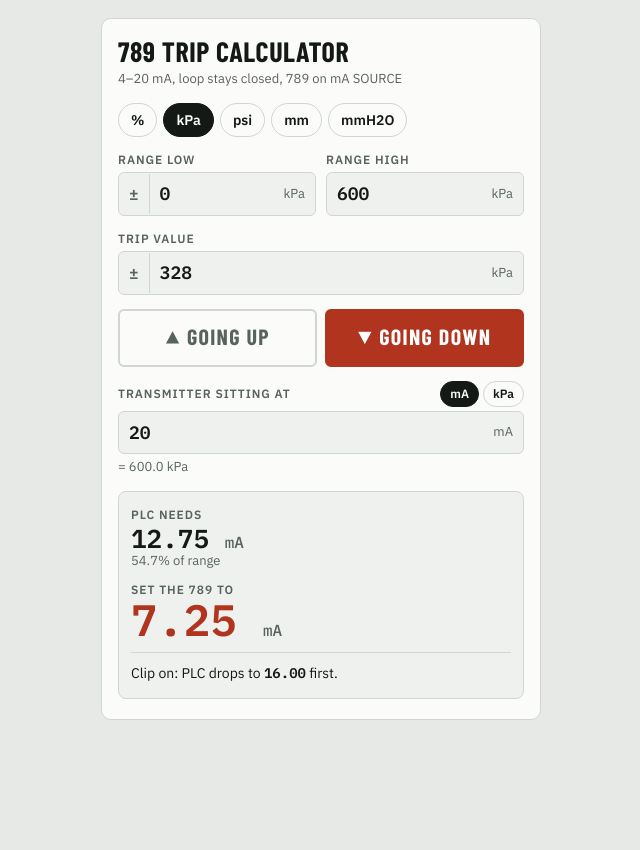
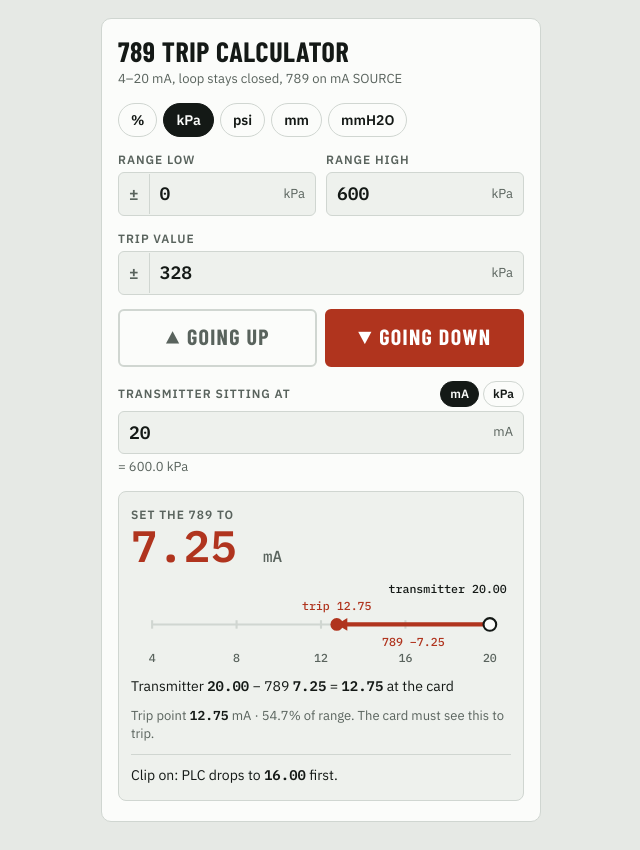
Before and after one commit to niknemirovski/789-calc, a plain HTML site: page index.html in a window 1280 px wide. Shown: the whole page, without its empty margins (319-959 px from the left). Before the commit the page ends 800 px from the top, so only its background shows below. Drawn offline with Linux system fonts and the light colour scheme.

Commit message:
Show the 4-20 line with transmitter, trip and the 789 arrow; rename PLC needs to Trip point
Co-Authored-By: Claude Fable 5.1 <noreply@anthropic.com>
Claude-Session: https://claude.ai/code/session_01NuJCYMxvz3uhbigRYpZgyq

```diff
--- a/index.html
+++ b/index.html
@@ -122,6 +122,11 @@ h1{
 .small{font-size:13px;color:var(--muted)}
 .result.up .huge{color:var(--up)}
 .result.down .huge{color:var(--down)}
+.vis{width:100%;height:auto;display:block}
+.vis text{font-family:var(--f-num);font-size:11px;font-weight:500}
+.eq{margin:0;font-size:14px}
+.eq b{font-family:var(--f-num);font-weight:600}
+.small b{font-family:var(--f-num);font-weight:600;color:var(--ink)}
 .line{margin:0;font-size:14px}
 .clip{border-top:1px solid var(--rule);padding-top:10px}
 [hidden]{display:none !important}
@@ -195,14 +200,12 @@ h1{
 
   <div class="result down" id="result" aria-live="polite">
     <div>
-      <div class="lbl">PLC needs</div>
-      <div class="big"><span id="r-ma">12.75</span> <span class="unit">mA</span></div>
-      <div class="small" id="r-pct">54.7% of range</div>
-    </div>
-    <div>
       <div class="lbl">Set the 789 to</div>
       <div class="huge" id="r-set">7.25 <span class="unit">mA</span></div>
     </div>
+    <svg class="vis" id="vis" viewBox="0 0 360 84" aria-hidden="true"></svg>
+    <p class="eq" id="r-eq"></p>
+    <div class="small" id="r-trip"><span id="r-triplbl">Trip point <b id="r-ma">12.75</b> mA · </span><span id="r-pct">54.7% of range</span></div>
     <p class="line clip" id="r-clip">Clip on: PLC drops to <b>16.00</b> first.</p>
     <p class="warn" id="r-warn" hidden></p>
   </div>
@@ -264,12 +267,42 @@ h1{
     C.hidden = false;
   }
 
+  // The 4-20 line: transmitter marker, trip marker, and the arrow the 789 makes between them.
+  function drawVis(o){
+    var V = $('vis');
+    if (!o.vis) { V.hidden = true; return; }
+    V.hidden = false;
+    var X = function(ma){ return 20 + (Math.min(20.5, Math.max(3.5, ma)) - 4) / 16 * 320; };
+    var col = o.down ? 'var(--down)' : 'var(--up)';
+    var xt = X(o.tMa), xp = X(o.trip), d = xp >= xt ? 1 : -1;
+    var L = function(x){ return Math.min(300, Math.max(60, x)); }; // keep labels inside the frame
+    var s = '<line x1="20" y1="44" x2="340" y2="44" stroke="var(--rule)" stroke-width="2"/>';
+    [4, 8, 12, 16, 20].forEach(function(m){
+      s += '<line x1="' + X(m) + '" y1="40" x2="' + X(m) + '" y2="48" stroke="var(--rule)" stroke-width="2"/>'
+         + '<text x="' + X(m) + '" y="80" text-anchor="middle" fill="var(--muted)">' + m + '</text>';
+    });
+    if (Math.abs(xp - xt) > 10) {
+      s += '<line x1="' + xt + '" y1="44" x2="' + (xp - 9 * d) + '" y2="44" stroke="' + col + '" stroke-width="4" stroke-linecap="round"/>'
+         + '<polygon points="' + xp + ',44 ' + (xp - 10 * d) + ',38 ' + (xp - 10 * d) + ',50" fill="' + col + '"/>';
+    }
+    s += '<text x="' + ((xt + xp) / 2) + '" y="64" text-anchor="middle" fill="' + col + '" font-weight="600">789 ' + (o.down ? '−' : '+') + f2(o.setN) + '</text>';
+    s += '<circle cx="' + xt + '" cy="44" r="6" fill="var(--card)" stroke="var(--ink)" stroke-width="2"/>'
+       + '<text x="' + L(xt) + '" y="14" text-anchor="middle" fill="var(--ink)">transmitter ' + f2(o.tMa) + '</text>';
+    s += '<circle cx="' + xp + '" cy="44" r="6" fill="' + col + '"/>'
+       + '<text x="' + L(xp) + '" y="30" text-anchor="middle" fill="' + col + '" font-weight="600">trip ' + f2(o.trip) + '</text>';
+    V.innerHTML = s;
+  }
+
   function show(o){
     var R = $('result');
     R.className = 'result ' + (o.cls || 'none');
     $('r-ma').textContent = o.ma;
     $('r-pct').textContent = o.pct;
+    $('r-triplbl').hidden = (o.ma === '—');
     $('r-set').innerHTML = o.set;
+    $('r-eq').innerHTML = o.eq || '';
+    $('r-eq').hidden = !o.eq;
+    drawVis(o);
     $('r-clip').innerHTML = o.clip || '';
     $('r-clip').hidden = !o.clip;
     var W = $('r-warn');
@@ -290,7 +323,7 @@ h1{
 
     var frac = (tgt - lrv) / (urv - lrv);
     var ma = 4 + 16 * frac;
-    var out = {ma:f2(ma), pct:f1(frac * 100) + '% of range', warn:[]};
+    var out = {ma:f2(ma), pct:f1(frac * 100) + '% of range. The card must see this to trip.', warn:[]};
     if (ma < 4 - 1e-9 || ma > 20 + 1e-9) {
       out.warn.push('That trip is outside the range. The PLC will see under 4 or over 20 mA and may call it a fault.');
     }
@@ -315,6 +348,8 @@ h1{
 
     out.cls = down ? 'down' : 'up';
     out.set = f2(set) + ' <span class="unit">mA</span>';
+    out.vis = true; out.down = down; out.tMa = start; out.trip = ma; out.setN = set;
+    out.eq = 'Transmitter <b>' + f2(start) + '</b> ' + (down ? '−' : '+') + ' 789 <b>' + f2(set) + '</b> = <b>' + f2(ma) + '</b> at the card';
     if (set >= 4 - 1e-9) {
       out.clip = 'Clip on: PLC ' + (down ? 'drops' : 'rises') + ' to <b>' + f2(down ? start - 4 : start + 4) + '</b> first.';
     } else {
--- a/sw.js
+++ b/sw.js
@@ -1,5 +1,5 @@
 /* 789 Trip Calculator - offline cache. Bump VERSION whenever any file changes. */
-const VERSION = '789calc-v2';
+const VERSION = '789calc-v3';
 const ASSETS = [
   './',
   './index.html',
```
